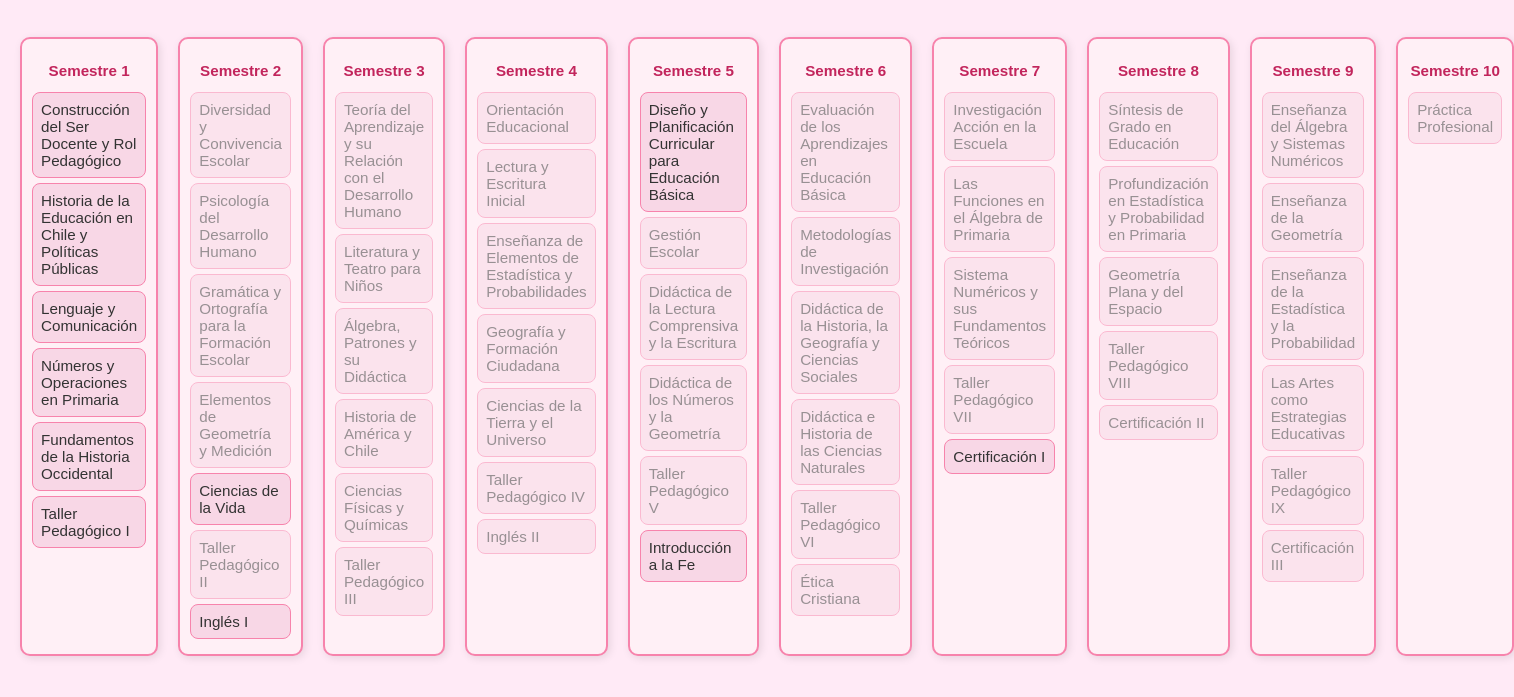
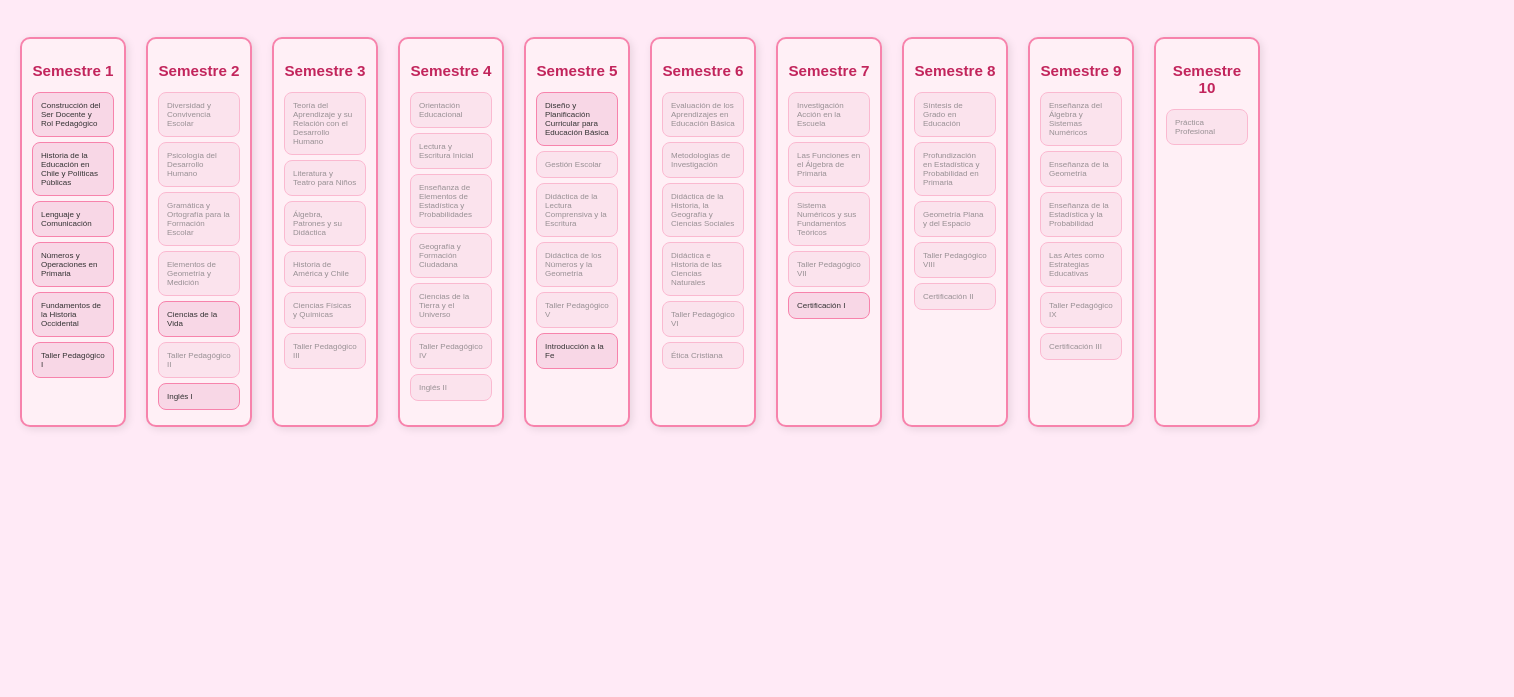
Before and after one commit to ValeriaBarahonaB/Malla-PGBM-UCM., a plain HTML site: page index.html in a window 1280 px wide. Shown: the part 81-778 px from the top of the page, 1514 px wide, since content can reach past the window. Drawn offline with Linux system fonts and the light colour scheme.

Commit message:
Update estilo.css

```diff
--- a/estilo.css
+++ b/estilo.css
@@ -41,7 +41,7 @@ h1 {
   padding: 8px;
   cursor: pointer;
   transition: background-color 0.3s;
-  font-size: 0.95em;
+  font-size: 0.5em;
 }
 
 .ramo:hover {
```
